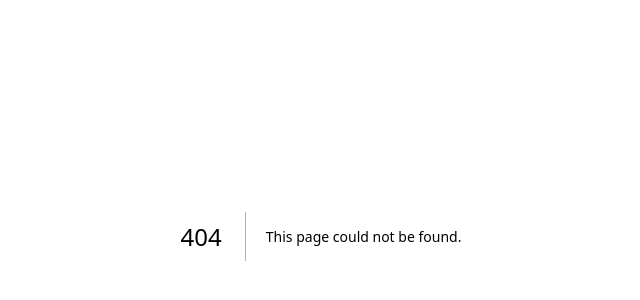
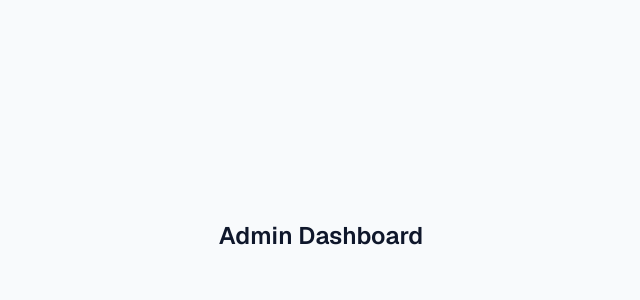
Before and after one commit to pitercoding/terminuler, a Next.js app in the folder frontend/: page /admin in a window 1280 px wide. Before the commit this address had no page. Shown: the part 164-464 px from the top of the page, without its empty margins (319-959 px from the left). Built offline with nearby package versions, Linux system fonts and the light colour scheme.

Commit message:
feat(auth): protect admin route with Clerk

```diff
--- /dev/null
+++ b/frontend/src/app/admin/page.tsx
@@ -0,0 +1,7 @@
+export default function AdminPage() {
+    return (
+        <main className="flex min-h-screen items-center justify-center">
+            <h1 className="text-2xl font-semibold">Admin Dashboard</h1>
+        </main>
+    );
+}
--- a/frontend/src/app/layout.tsx
+++ b/frontend/src/app/layout.tsx
@@ -1,6 +1,7 @@
 import type { Metadata } from "next";
 import { Geist } from "next/font/google";
 import "./globals.css";
+import { ClerkProvider } from "@clerk/nextjs";
 
 const geistSans = Geist({
   variable: "--font-geist-sans",
@@ -14,10 +15,12 @@ export const metadata: Metadata = {
 
 export default function RootLayout({ children }: LayoutProps<"/">) {
   return (
-    <html lang="en" className={`${geistSans.variable} h-full antialiased`}>
-      <body className="flex min-h-full flex-col bg-slate-50 font-sans text-slate-900">
-        {children}
-      </body>
-    </html>
+    <ClerkProvider>
+      <html lang="en" className={`${geistSans.variable} h-full antialiased`}>
+        <body className="flex min-h-full flex-col bg-slate-50 font-sans text-slate-900">
+          {children}
+        </body>
+      </html>
+    </ClerkProvider>
   );
 }
--- /dev/null
+++ b/frontend/src/proxy.ts
@@ -0,0 +1,16 @@
+import { clerkMiddleware, createRouteMatcher } from "@clerk/nextjs/server";
+
+const isAdminRoute = createRouteMatcher(["/admin(.*)"]);
+
+export default clerkMiddleware(async (auth, req) => {
+    if (isAdminRoute(req)) {
+        await auth.protect();
+    }
+});
+
+export const config = {
+    matcher: [
+        "/((?!_next|[^?]*\\.(?:html?|css|js(?!on)|jpe?g|png|gif|svg|ttf|woff2?|ico|csv|docx?|xlsx?|zip|webmanifest)).*)",
+        "/(api|trpc)(.*)",
+    ],
+};
```
